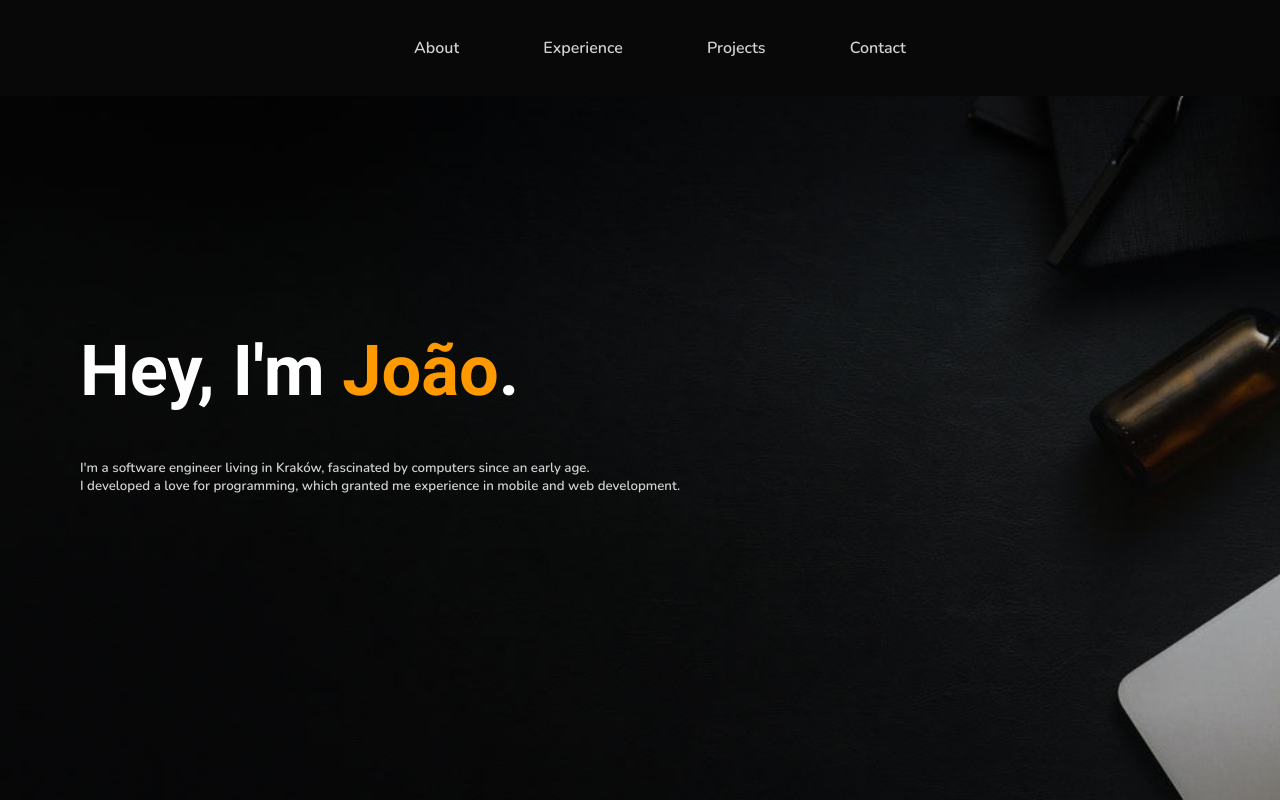
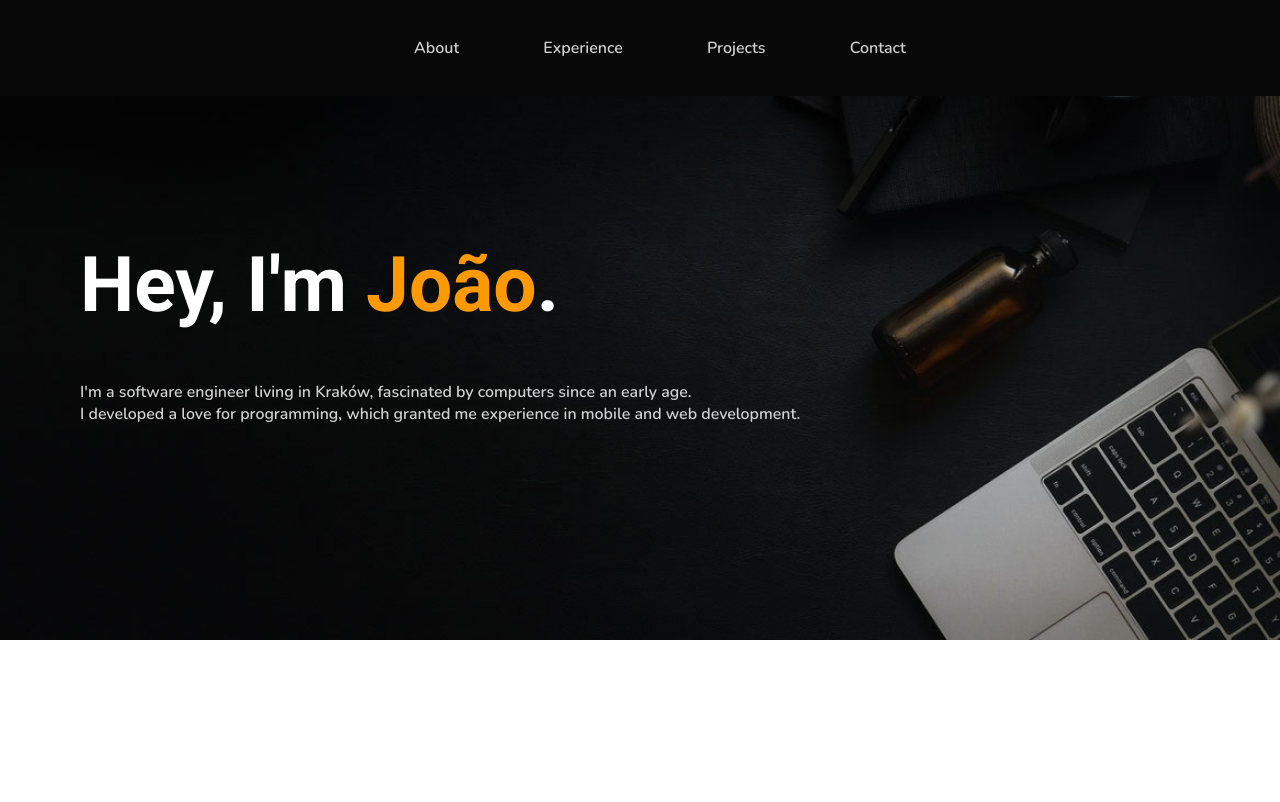
Before and after one commit to joaoarteiro/web-portfolio, a React (Create React App) app: page /about in a window 1280 px wide. Shown: the top 802 px of the page. Built offline with nearby package versions, Linux system fonts and the light colour scheme.

Commit message:
layout changes

```diff
--- a/src/App.css
+++ b/src/App.css
@@ -54,7 +54,7 @@ transition: .7s;
   width: 100%;
   align-items: center;
   text-align: center;
-  height: 100vh;
+  height: 80vh;
   margin:0 auto;
   padding: 0;
   background: url("./pages/About/laptop-image.jpg");
@@ -109,6 +109,7 @@ transition: .7s;
   text-align: left;
   margin: 10vh;
   font-family: 'Nunito', sans-serif;
+  font-size: 1.2em;
   color: rgb(209, 209, 209);
 }
 
@@ -116,7 +117,8 @@ transition: .7s;
   font-family: 'Roboto', sans-serif;
   color: rgb(255, 255, 255);
   font-weight: 700;
-  font-size: 2.2em;
+  font-size: 2em;
+
 }
 
 .title {
```
